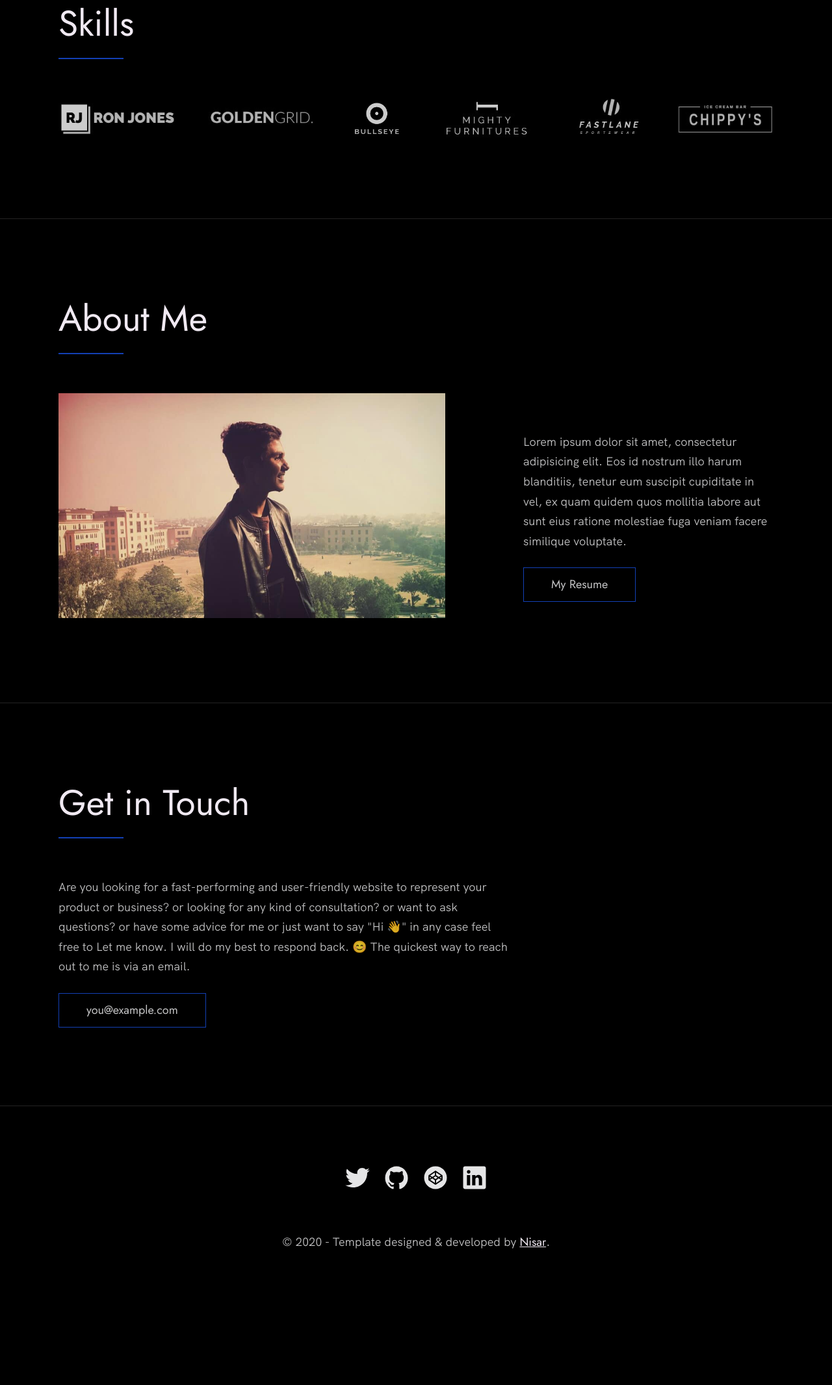
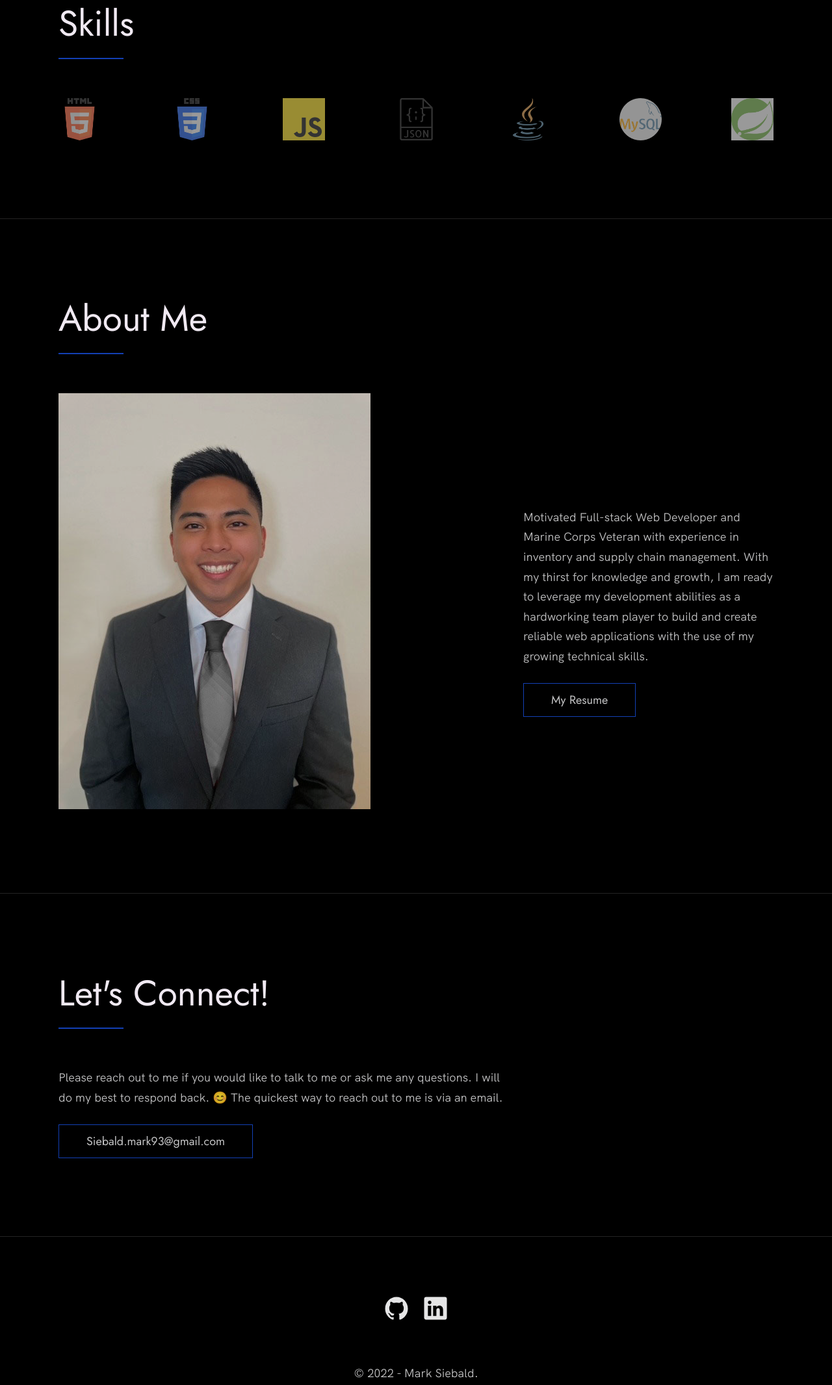
Before and after one commit to SiebaldMark93/SiebaldMark93.github.io, a plain HTML site: page index.html in a window 1280 px wide. Shown: the part 3647-5778 px from the top of the page at 65% size. Before the commit the page ends 5654 px from the top, so only its background shows below. Drawn offline with Linux system fonts and the light colour scheme; grey boxes are pictures that could not be loaded.

Commit message:
feat.finishing portfolio

```diff
--- a/index.css
+++ b/index.css
@@ -512,7 +512,7 @@ body:not(.user-is-tabbing) a:focus {
 .client__logos {
     display: flex;
     justify-content: space-between;
-    filter: invert(100%) grayscale(100%) opacity(.8);
+    filter: invert(25%) opacity(.8);
 }
 
 .client__logo {
@@ -550,6 +550,10 @@ body:not(.user-is-tabbing) a:focus {
 
 .about__photo-container {
     margin-bottom: var(--gutter-normal);
+}
+
+.about__photo {
+    filter: opacity(.8);
 }
 
 @media(min-width: 901px) {
--- a/index.html
+++ b/index.html
@@ -173,12 +173,13 @@
         <h2>Skills</h2>
         <div class="client__logos">
           <!-- Add logos of the clients or companies you'have worked with. -->
-          <img src="./images/ronjones.png" class="client__logo" alt="Company 2" />
-          <img src="./images/goldengrid.png" class="client__logo" alt="Company 3" />
-          <img src="./images/bullseye.png" class="client__logo" alt="Company 1" />
-          <img src="./images/mighty-furnitures.png" class="client__logo" alt="Company 1" />
-          <img src="./images/fastlane.png" class="client__logo" alt="Company 3" />
-          <img src="./images/chippy.png" class="client__logo" alt="Company 1" />
+          <img src="./images/html-5.png" class="client__logo" alt="Company 2" />
+          <img src="./images/css-3.png" class="client__logo" alt="Company 3" />
+          <img src="./images/js.png" class="client__logo" alt="Company 1" />
+          <img src="./images/json-file.png" class="client__logo" alt="Company 1" />
+          <img src="./images/java.png" class="client__logo" alt="Company 3" />
+          <img src="./images/mysql.png" class="client__logo" alt="Company 1" />
+          <img src="./images/springboot.png" class="client__logo" alt="Company 1" />
         </div>
       </div>
     </section>
@@ -192,10 +193,7 @@
           <div class="about__text">
             <!-- Replace the below paragraph with info about yourself -->
             <p>
-              Lorem ipsum dolor sit amet, consectetur adipisicing elit. Eos id
-              nostrum illo harum blanditiis, tenetur eum suscipit cupiditate
-              in vel, ex quam quidem quos mollitia labore aut sunt eius
-              ratione molestiae fuga veniam facere similique voluptate.
+              Motivated Full-stack Web Developer and Marine Corps Veteran with experience in inventory and supply chain management. With my thirst for knowledge and growth, I am ready to leverage my development abilities as a hardworking team player to build and create reliable web applications with the use of my growing technical skills.
             </p>
             <!-- Provide a link to your resume -->
             <a href="#" class="btn">My Resume</a>
@@ -203,7 +201,7 @@
 
           <div class="about__photo-container">
             <!-- Add a nice photo of yourself -->
-            <img class="about__photo" src="./images/syed-ali-hussnain.jpg" alt="" />
+            <img class="about__photo" src="./images/marksiebald.jpg" alt="" />
           </div>
         </div>
       </div>
@@ -214,18 +212,15 @@
 
   <section class="contact" id="contact">
     <div class="row">
-      <h2>Get in Touch</h2>
+      <h2>Let's Connect!</h2>
       <div class="contact__info">
         <p>
-          Are you looking for a fast-performing and user-friendly website to
-          represent your product or business? or looking for any kind of
-          consultation? or want to ask questions? or have some advice for me
-          or just want to say "Hi 👋" in any case feel free to Let me know. I
+          Please reach out to me if you would like to talk to me or ask me any questions. I
           will do my best to respond back. 😊 The quickest way to reach out to
           me is via an email.
         </p>
         <!-- Replace the email with yours -->
-        <a href="mailto:you@example.com" class="btn">you@example.com</a>
+        <a href="mailto:siebald.mark93@gmail.com" class="btn">Siebald.mark93@gmail.com</a>
       </div>
     </div>
   </section>
@@ -237,22 +232,12 @@
       <!-- Update the links to point to your accounts -->
       <ul class="footer__social-links">
         <li class="footer__social-link-item">
-          <a href="https://twitter.com/nisarhassan12/" title="Link to Twitter Profile">
-            <img src="./images/twitter.svg" class="footer__social-image" alt="Twitter">
-          </a>
-        </li>
-        <li class="footer__social-link-item">
-          <a href="https://github.com/nisarhassan12/" title="Link to Github Profile">
+          <a href="https://github.com/SiebaldMark93" title="Link to Github Profile">
             <img src="./images/github.svg" class="footer__social-image" alt="Github">
           </a>
         </li>
         <li class="footer__social-link-item">
-          <a href="https://codepen.io/nisar_hassan" title="Link to Codepen Profile">
-            <img src="./images/codepen.svg" class="footer__social-image" alt="Codepen">
-          </a>
-        </li>
-        <li class="footer__social-link-item">
-          <a href=https://www.linkedin.com/in/nisar-hassan-naqvi-413466199/">
+          <a href=https://www.linkedin.com/in/marksiebald/">
             <img src="./images/linkedin.svg" title="Link to Linkedin Profile" class="footer__social-image" alt="Linkedin">
           </a>
         </li>
@@ -260,7 +245,7 @@
 
       <!-- If you give me some credit by keeping the below paragraph, will be huge for me 😊 Thanks. -->
       <p>
-        &copy; 2020 - Template designed & developed by <a href="https://nisar.dev" class="link">Nisar</a>.
+        &copy; 2022 - Mark Siebald.
       </p>
       <div class="footer__github-buttons">
         <iframe
```
Also changed, not shown: images/css-3.png (added), images/html-5.png (added), images/java.png (added), images/js.png (added), images/json-file 2.png (added), images/json-file.png (added), images/marksiebald.jpg (added), images/mysql.png (added), images/springboot.png (added), 1 other file.
